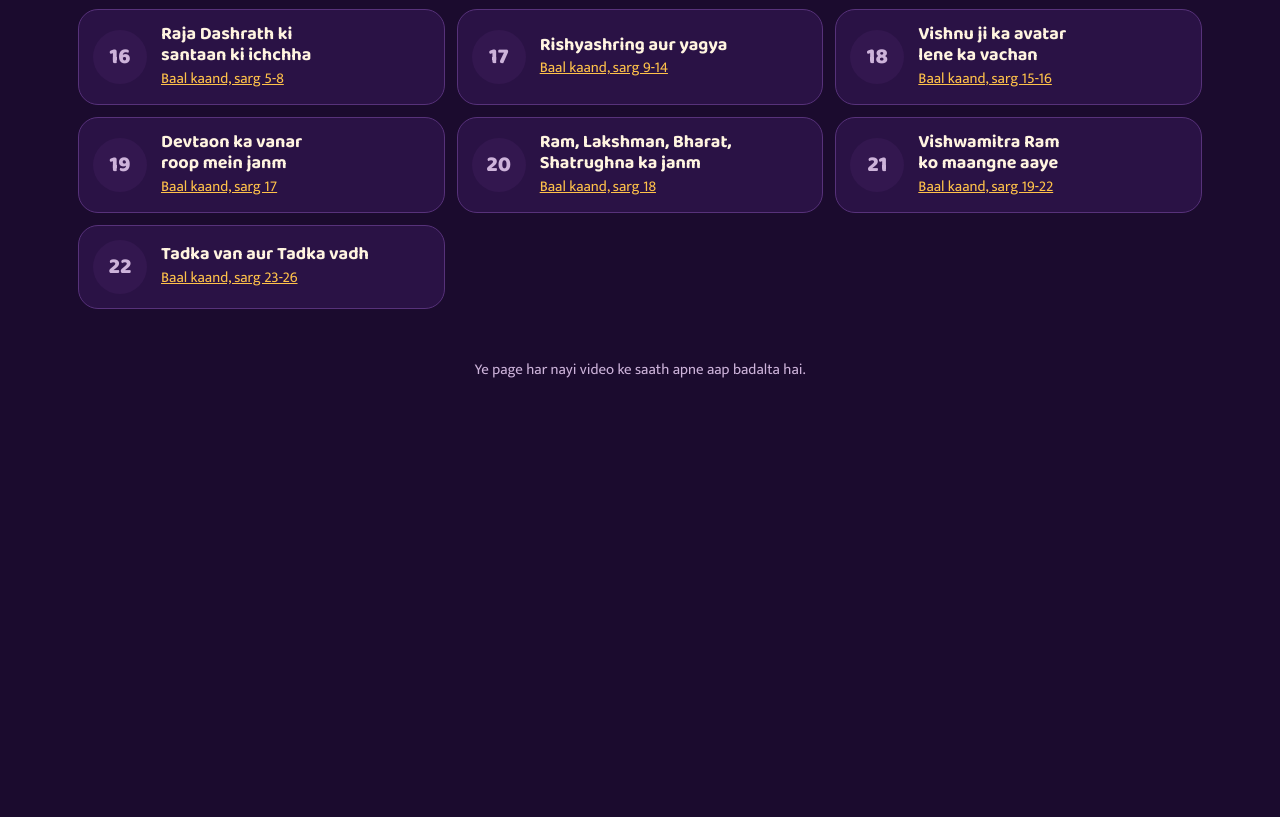
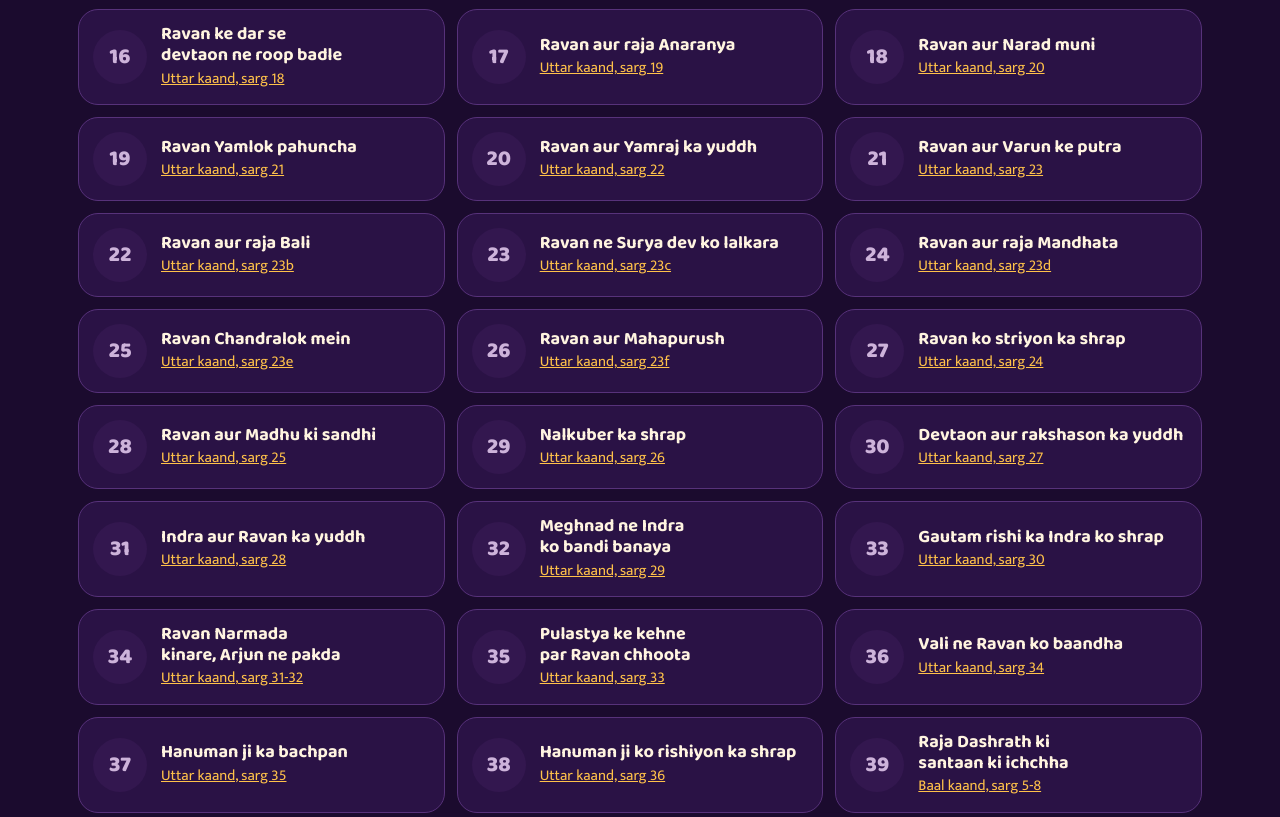
Before and after one commit to official-max/daily-reels, a plain HTML site: page docs/index.html in a window 1280 px wide. Shown: the part 3004-3821 px from the top of the page. Before the commit the page ends 3436 px from the top, so only its background shows below. Drawn offline with Linux system fonts and the light colour scheme.

Commit message:
Ramayan plan: all Ravan and Hanuman chapters of Uttar kaand (45 parts)
Co-Authored-By: Claude Opus 5.5 <noreply@anthropic.com>

```diff
--- a/docs/index.html
+++ b/docs/index.html
@@ -167,7 +167,7 @@ function channel(ch, lists) {
   out.push(el("section", "", null, head("Naya Mythology channel", ch.start ? `Shuru: ${short(ch.start)}` : "Jald aa raha hai. Har din ek nayi mahagatha."), wk));
   for (const x of ch.series) {
     const parts = lists[x.file] || [], n = parts.find(p => !p.video_id);
-    wk.append(el("article", "card" + (x.day === wday(today) ? " today" : ""), null, pic(`img/${x.day}.jpg`, ""), el("span", "d", x.din), el("div", "in", null, el("h3", "", x.naam), el("p", "", x.granth), n ? chip("wait", `Bhaag ${n.bhaag}: ${n.naam}`) : chip("off", parts.length ? "Season poora" : "Kahani chun rahe hain"))));
+    wk.append(el("article", "card" + (x.day === wday(today) ? " today" : ""), null, pic(`img/${x.day}.jpg`, ""), el("span", "d", x.din), el("div", "in", null, el("h3", "", x.naam), el("p", "", x.granth), n ? chip("wait", `Bhaag ${n.bhaag}: ${n.naam}`) : chip("off", parts.length ? "List poori" : "Kahani chun rahe hain"))));
     if (!parts.length) continue;
     let d = null; if (ch.start) { d = ch.start > today ? ch.start : today; d = plus(d, (x.day - wday(d) + 7) % 7); }
     const ol = el("ol", "path"), dn = parts.filter(p => p.video_id).length;
@@ -177,7 +177,7 @@ function channel(ch, lists) {
       ol.append(el("li", p.video_id ? "done" : p === n ? "now" : "", null, el("span", "n", p.bhaag), el("div", "", null, el("h3", "", p.naam), info)));
     }
     const bar = el("i"); bar.style.width = Math.max(2, dn / parts.length * 100) + "%";
-    out.push(el("section", "", null, head(`${x.naam}: Season 1`, `${parts.length} mein se ${dn} bhaag aa chuke`), el("div", "bar", null, bar), ol));
+    out.push(el("section", "", null, head(`${x.naam}: saare bhaag`, `${parts.length} mein se ${dn} bhaag aa chuke`), el("div", "bar", null, bar), ol));
   }
   return out;
 }
--- a/plan/ramayan.json
+++ b/plan/ramayan.json
@@ -136,6 +136,213 @@
  },
  {
   "bhaag": 16,
+  "naam": "Ravan ke dar se devtaon ne roop badle",
+  "kaand": "Uttar",
+  "sarg": "18",
+  "link": "https://www.wisdomlib.org/hinduism/book/the-ramayana-of-valmiki/d/doc424779.html",
+  "video_id": null,
+  "date": null
+ },
+ {
+  "bhaag": 17,
+  "naam": "Ravan aur raja Anaranya",
+  "kaand": "Uttar",
+  "sarg": "19",
+  "link": "https://www.wisdomlib.org/hinduism/book/the-ramayana-of-valmiki/d/doc424780.html",
+  "video_id": null,
+  "date": null
+ },
+ {
+  "bhaag": 18,
+  "naam": "Ravan aur Narad muni",
+  "kaand": "Uttar",
+  "sarg": "20",
+  "link": "https://www.wisdomlib.org/hinduism/book/the-ramayana-of-valmiki/d/doc424781.html",
+  "video_id": null,
+  "date": null
+ },
+ {
+  "bhaag": 19,
+  "naam": "Ravan Yamlok pahuncha",
+  "kaand": "Uttar",
+  "sarg": "21",
+  "link": "https://www.wisdomlib.org/hinduism/book/the-ramayana-of-valmiki/d/doc424782.html",
+  "video_id": null,
+  "date": null
+ },
+ {
+  "bhaag": 20,
+  "naam": "Ravan aur Yamraj ka yuddh",
+  "kaand": "Uttar",
+  "sarg": "22",
+  "link": "https://www.wisdomlib.org/hinduism/book/the-ramayana-of-valmiki/d/doc424783.html",
+  "video_id": null,
+  "date": null
+ },
+ {
+  "bhaag": 21,
+  "naam": "Ravan aur Varun ke putra",
+  "kaand": "Uttar",
+  "sarg": "23",
+  "link": "https://www.wisdomlib.org/hinduism/book/the-ramayana-of-valmiki/d/doc424784.html",
+  "video_id": null,
+  "date": null
+ },
+ {
+  "bhaag": 22,
+  "naam": "Ravan aur raja Bali",
+  "kaand": "Uttar",
+  "sarg": "23b",
+  "link": "https://www.wisdomlib.org/hinduism/book/the-ramayana-of-valmiki/d/doc424785.html",
+  "video_id": null,
+  "date": null
+ },
+ {
+  "bhaag": 23,
+  "naam": "Ravan ne Surya dev ko lalkara",
+  "kaand": "Uttar",
+  "sarg": "23c",
+  "link": "https://www.wisdomlib.org/hinduism/book/the-ramayana-of-valmiki/d/doc424786.html",
+  "video_id": null,
+  "date": null
+ },
+ {
+  "bhaag": 24,
+  "naam": "Ravan aur raja Mandhata",
+  "kaand": "Uttar",
+  "sarg": "23d",
+  "link": "https://www.wisdomlib.org/hinduism/book/the-ramayana-of-valmiki/d/doc424787.html",
+  "video_id": null,
+  "date": null
+ },
+ {
+  "bhaag": 25,
+  "naam": "Ravan Chandralok mein",
+  "kaand": "Uttar",
+  "sarg": "23e",
+  "link": "https://www.wisdomlib.org/hinduism/book/the-ramayana-of-valmiki/d/doc424788.html",
+  "video_id": null,
+  "date": null
+ },
+ {
+  "bhaag": 26,
+  "naam": "Ravan aur Mahapurush",
+  "kaand": "Uttar",
+  "sarg": "23f",
+  "link": "https://www.wisdomlib.org/hinduism/book/the-ramayana-of-valmiki/d/doc424789.html",
+  "video_id": null,
+  "date": null
+ },
+ {
+  "bhaag": 27,
+  "naam": "Ravan ko striyon ka shrap",
+  "kaand": "Uttar",
+  "sarg": "24",
+  "link": "https://www.wisdomlib.org/hinduism/book/the-ramayana-of-valmiki/d/doc424790.html",
+  "video_id": null,
+  "date": null
+ },
+ {
+  "bhaag": 28,
+  "naam": "Ravan aur Madhu ki sandhi",
+  "kaand": "Uttar",
+  "sarg": "25",
+  "link": "https://www.wisdomlib.org/hinduism/book/the-ramayana-of-valmiki/d/doc424791.html",
+  "video_id": null,
+  "date": null
+ },
+ {
+  "bhaag": 29,
+  "naam": "Nalkuber ka shrap",
+  "kaand": "Uttar",
+  "sarg": "26",
+  "link": "https://www.wisdomlib.org/hinduism/book/the-ramayana-of-valmiki/d/doc424792.html",
+  "video_id": null,
+  "date": null
+ },
+ {
+  "bhaag": 30,
+  "naam": "Devtaon aur rakshason ka yuddh",
+  "kaand": "Uttar",
+  "sarg": "27",
+  "link": "https://www.wisdomlib.org/hinduism/book/the-ramayana-of-valmiki/d/doc424793.html",
+  "video_id": null,
+  "date": null
+ },
+ {
+  "bhaag": 31,
+  "naam": "Indra aur Ravan ka yuddh",
+  "kaand": "Uttar",
+  "sarg": "28",
+  "link": "https://www.wisdomlib.org/hinduism/book/the-ramayana-of-valmiki/d/doc424794.html",
+  "video_id": null,
+  "date": null
+ },
+ {
+  "bhaag": 32,
+  "naam": "Meghnad ne Indra ko bandi banaya",
+  "kaand": "Uttar",
+  "sarg": "29",
+  "link": "https://www.wisdomlib.org/hinduism/book/the-ramayana-of-valmiki/d/doc424795.html",
+  "video_id": null,
+  "date": null
+ },
+ {
+  "bhaag": 33,
+  "naam": "Gautam rishi ka Indra ko shrap",
+  "kaand": "Uttar",
+  "sarg": "30",
+  "link": "https://www.wisdomlib.org/hinduism/book/the-ramayana-of-valmiki/d/doc424796.html",
+  "video_id": null,
+  "date": null
+ },
+ {
+  "bhaag": 34,
+  "naam": "Ravan Narmada kinare, Arjun ne pakda",
+  "kaand": "Uttar",
+  "sarg": "31-32",
+  "link": "https://www.wisdomlib.org/hinduism/book/the-ramayana-of-valmiki/d/doc424797.html",
+  "video_id": null,
+  "date": null
+ },
+ {
+  "bhaag": 35,
+  "naam": "Pulastya ke kehne par Ravan chhoota",
+  "kaand": "Uttar",
+  "sarg": "33",
+  "link": "https://www.wisdomlib.org/hinduism/book/the-ramayana-of-valmiki/d/doc424799.html",
+  "video_id": null,
+  "date": null
+ },
+ {
+  "bhaag": 36,
+  "naam": "Vali ne Ravan ko baandha",
+  "kaand": "Uttar",
+  "sarg": "34",
+  "link": "https://www.wisdomlib.org/hinduism/book/the-ramayana-of-valmiki/d/doc424800.html",
+  "video_id": null,
+  "date": null
+ },
+ {
+  "bhaag": 37,
+  "naam": "Hanuman ji ka bachpan",
+  "kaand": "Uttar",
+  "sarg": "35",
+  "link": "https://www.wisdomlib.org/hinduism/book/the-ramayana-of-valmiki/d/doc424801.html",
+  "video_id": null,
+  "date": null
+ },
+ {
+  "bhaag": 38,
+  "naam": "Hanuman ji ko rishiyon ka shrap",
+  "kaand": "Uttar",
+  "sarg": "36",
+  "link": "https://www.wisdomlib.org/hinduism/book/the-ramayana-of-valmiki/d/doc424802.html",
+  "video_id": null,
+  "date": null
+ },
+ {
+  "bhaag": 39,
   "naam": "Raja Dashrath ki santaan ki ichchha",
   "kaand": "Baal",
   "sarg": "5-8",
@@ -144,7 +351,7 @@
   "date": null
  },
  {
-  "bhaag": 17,
+  "bhaag": 40,
   "naam": "Rishyashring aur yagya",
   "kaand": "Baal",
   "sarg": "9-14",
@@ -153,7 +360,7 @@
   "date": null
  },
  {
-  "bhaag": 18,
+  "bhaag": 41,
   "naam": "Vishnu ji ka avatar lene ka vachan",
   "kaand": "Baal",
   "sarg": "15-16",
@@ -162,7 +369,7 @@
   "date": null
  },
  {
-  "bhaag": 19,
+  "bhaag": 42,
   "naam": "Devtaon ka vanar roop mein janm",
   "kaand": "Baal",
   "sarg": "17",
@@ -171,7 +378,7 @@
   "date": null
  },
  {
-  "bhaag": 20,
+  "bhaag": 43,
   "naam": "Ram, Lakshman, Bharat, Shatrughna ka janm",
   "kaand": "Baal",
   "sarg": "18",
@@ -180,7 +387,7 @@
   "date": null
  },
  {
-  "bhaag": 21,
+  "bhaag": 44,
   "naam": "Vishwamitra Ram ko maangne aaye",
   "kaand": "Baal",
   "sarg": "19-22",
@@ -189,7 +396,7 @@
   "date": null
  },
  {
-  "bhaag": 22,
+  "bhaag": 45,
   "naam": "Tadka van aur Tadka vadh",
   "kaand": "Baal",
   "sarg": "23-26",
```
Also changed, not shown: 2 other files.
